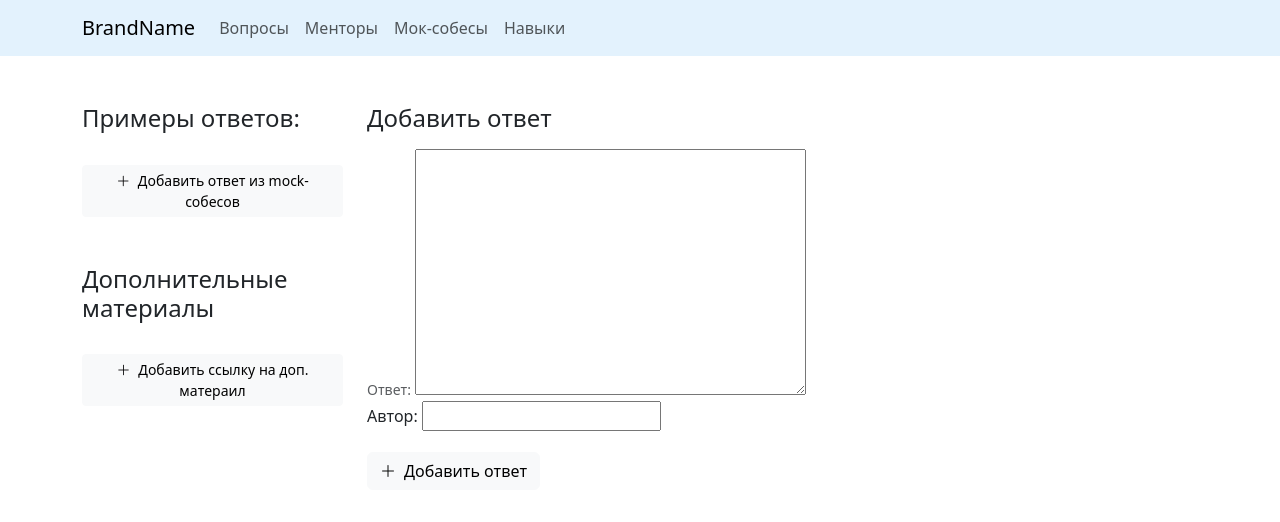
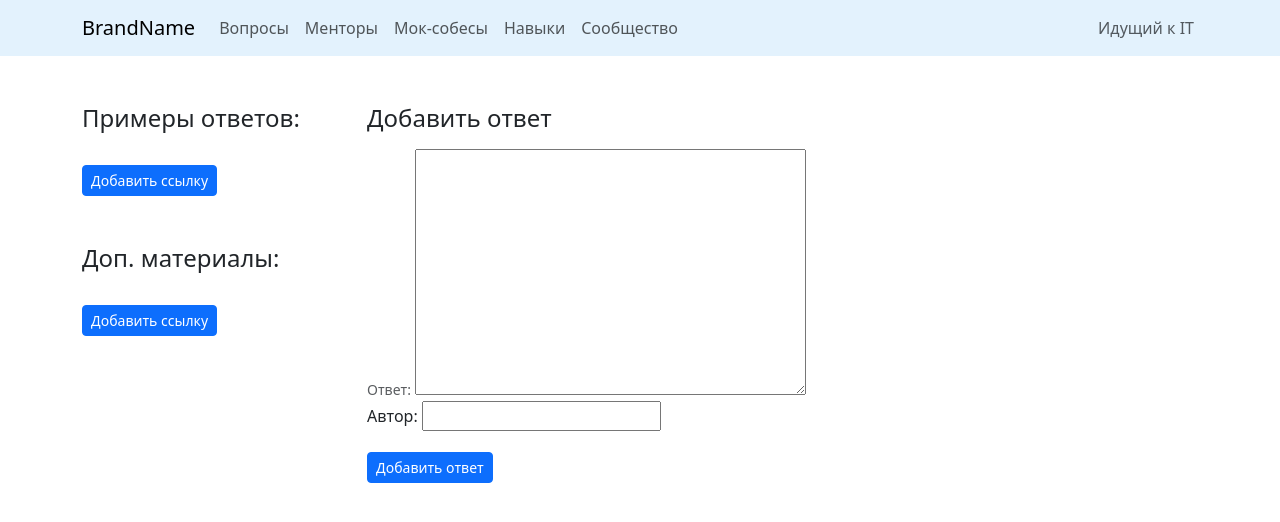
Before and after one commit to kivaiko/easyoffer, a Django app: template rating/templates/question.html in a window 1280 px wide. Shown: the top 522 px of the page. Run offline with Django 4.2, Linux system fonts and the light colour scheme; the template is opened without the code that fills it: values that come from a table or form of the project are taken from there, others are empty.

Commit message:
Made a single button style

```diff
--- a/analytic/templates/analytic.html
+++ b/analytic/templates/analytic.html
@@ -18,7 +18,7 @@
                       <option  value="{{ search.title }}">{{ search.title }}</option>
                         {% endfor %}
                     </select>
-                    <button type="submit" class="btn btn-primary mt-3">Применить</button>
+                    <button type="submit" class="btn btn-primary btn-sm mt-3">Применить</button>
                 </form>
             </div>
             <div class="col">
--- a/mentor/templates/mentor.html
+++ b/mentor/templates/mentor.html
@@ -24,7 +24,7 @@
                             {% else %}
                             {{ mentor.experience }} лет опыта
                             {% endif %}</p>
-                        <a href="https://telegram.me/{{ mentor.telegram }}" class="btn btn-primary" style="background-color: #28a9eb; border-color: #28a9eb" target="_blank"><i class="bi bi-telegram me-2"></i>Написать в Telegram</a>
+                        <a href="https://telegram.me/{{ mentor.telegram }}" class="btn btn-sm btn-primary" style="background-color: #28a9eb; border-color: #28a9eb" target="_blank"><i class="bi bi-telegram me-2"></i>Написать в Telegram</a>
                         <br><br>
                         <p class="fs-5">
                             {% if mentor.instagram %}
--- a/mentor/templates/mentors.html
+++ b/mentor/templates/mentors.html
@@ -12,7 +12,7 @@
             <div class="col-3">
                 <form action="" method="get">
                     {{ form.as_p }}
-                    <button class="btn btn-primary mt-3" type="submit">Применить</button>
+                    <button class="btn btn-sm btn-primary mt-3" type="submit">Применить</button>
                 </form>
             </div>
             <div class="col">
--- a/rating/templates/base.html
+++ b/rating/templates/base.html
@@ -29,9 +29,11 @@
               <li class="nav-item">
                 <a class="nav-link" href="/analytic">Навыки</a>
               </li>
+              <li class="nav-item">
+                <a class="nav-link" href="/analytic">Сообщество</a>
+              </li>
           </ul>
-            <!-- <button class="btn btn-outline-dark me-2 d-flex" type="submit"><i class="bi bi-telegram me-2"></i>Комьюнити</button>
-            <button class="btn btn-outline-dark d-flex" type="submit"><i class="bi bi-github me-2"></i>Github</button>-->
+              <a href="#" class="nav-link px-1 text-muted">Идущий к IT</a>
         </div>
       </div>
     </nav>
--- a/rating/templates/mock.html
+++ b/rating/templates/mock.html
@@ -15,7 +15,7 @@
             <div class="col-3">
                 <form action="" method="get">
                     {{ form_filter.as_p }}
-                    <button class="btn btn-primary mt-3" type="submit">Применить</button>
+                    <button class="btn btn-primary btn-sm mt-3" type="submit">Применить</button>
                 </form>
 
                 </fieldset>
@@ -73,7 +73,7 @@
                     {{ form.as_p}}
                     <div class="modal-footer">
                         <button type="button" class="btn btn-secondary" data-bs-dismiss="modal">Закрыть</button>
-                        <button type="submit" class="btn btn-warning">Добавить мок-интервью </button>
+                        <button type="submit" class="btn btn-primary">Добавить</button>
                     </div>
                 </form>
           </div>
--- a/rating/templates/question.html
+++ b/rating/templates/question.html
@@ -18,11 +18,11 @@
             {% endfor %}
         </ul>
 
-        <button type="button" class="btn btn-light btn-sm " data-bs-toggle="modal" data-bs-target="#VideoAnswerModal">
-          <i class="bi bi-plus-lg me-1"></i> Добавить ответ из mock-собесов
+        <button type="button" class="btn btn-primary btn-sm " data-bs-toggle="modal" data-bs-target="#VideoAnswerModal">
+          Добавить ссылку
         </button>
 
-        <h2 class="mb-3 mt-5 fs-4">Дополнительные материалы</h2>
+        <h2 class="mb-3 mt-5 fs-4">Доп. материалы:</h2>
 
         <ul class="list-group list-group-flush mb-3">
             {% for link in extra_links %}
@@ -31,8 +31,8 @@
             {% endfor %}
         </ul>
 
-        <button type="button" class="btn btn-light btn-sm" data-bs-toggle="modal" data-bs-target="#ExtraContentModal">
-          <i class="bi bi-plus-lg me-1"></i> Добавить ссылку на доп. матераил
+        <button type="button" class="btn btn-primary btn-sm" data-bs-toggle="modal" data-bs-target="#ExtraContentModal">
+          Добавить ссылку
         </button>
         </div>
         <div class="col">
@@ -67,7 +67,7 @@
                         {{ comment_form.author.label }}:
                     </label> {{ comment_form.author }}
                 </p>
-                <button class="btn btn-light" type="submit"><i class="bi bi-plus-lg me-2"></i>Добавить ответ</button>
+                <button class="btn btn-primary btn-sm" type="submit">Добавить ответ</button>
             </form>
         </div>
     </div>
@@ -94,7 +94,7 @@
                       </div>
                     <div class="modal-footer">
                         <button type="button" class="btn btn-secondary" data-bs-dismiss="modal">Закрыть</button>
-                        <button type="submit" class="btn btn-warning">Добавить ссылку </button>
+                        <button type="submit" class="btn btn-primary">Добавить</button>
                     </div>
                 </form>
           </div>
@@ -122,7 +122,7 @@
                       </div>
                     <div class="modal-footer">
                         <button type="button" class="btn btn-secondary" data-bs-dismiss="modal">Закрыть</button>
-                        <button type="submit" class="btn btn-warning">Добавить ответ в видео </button>
+                        <button type="submit" class="btn btn-primary">Добавить</button>
                     </div>
                 </form>
           </div>
--- a/rating/templates/question_rating.html
+++ b/rating/templates/question_rating.html
@@ -120,7 +120,7 @@
                       </div>
                     <div class="modal-footer">
                         <button type="button" class="btn btn-secondary" data-bs-dismiss="modal">Закрыть</button>
-                        <button type="submit" class="btn btn-warning">Добавить вопрос </button>
+                        <button type="submit" class="btn btn-primary">Добавить вопрос </button>
                     </div>
                 </form>
           </div>
--- a/rating/templates/quiz.html
+++ b/rating/templates/quiz.html
@@ -36,6 +36,6 @@
         </tbody>
         </form>
     </table>
-    <button type="submit" form="quiz" class="btn btn-warning"> Отправить </button>
+    <button type="submit" form="quiz" class="btn btn-primary"> Отправить </button>
 
 {% endblock %}
```
